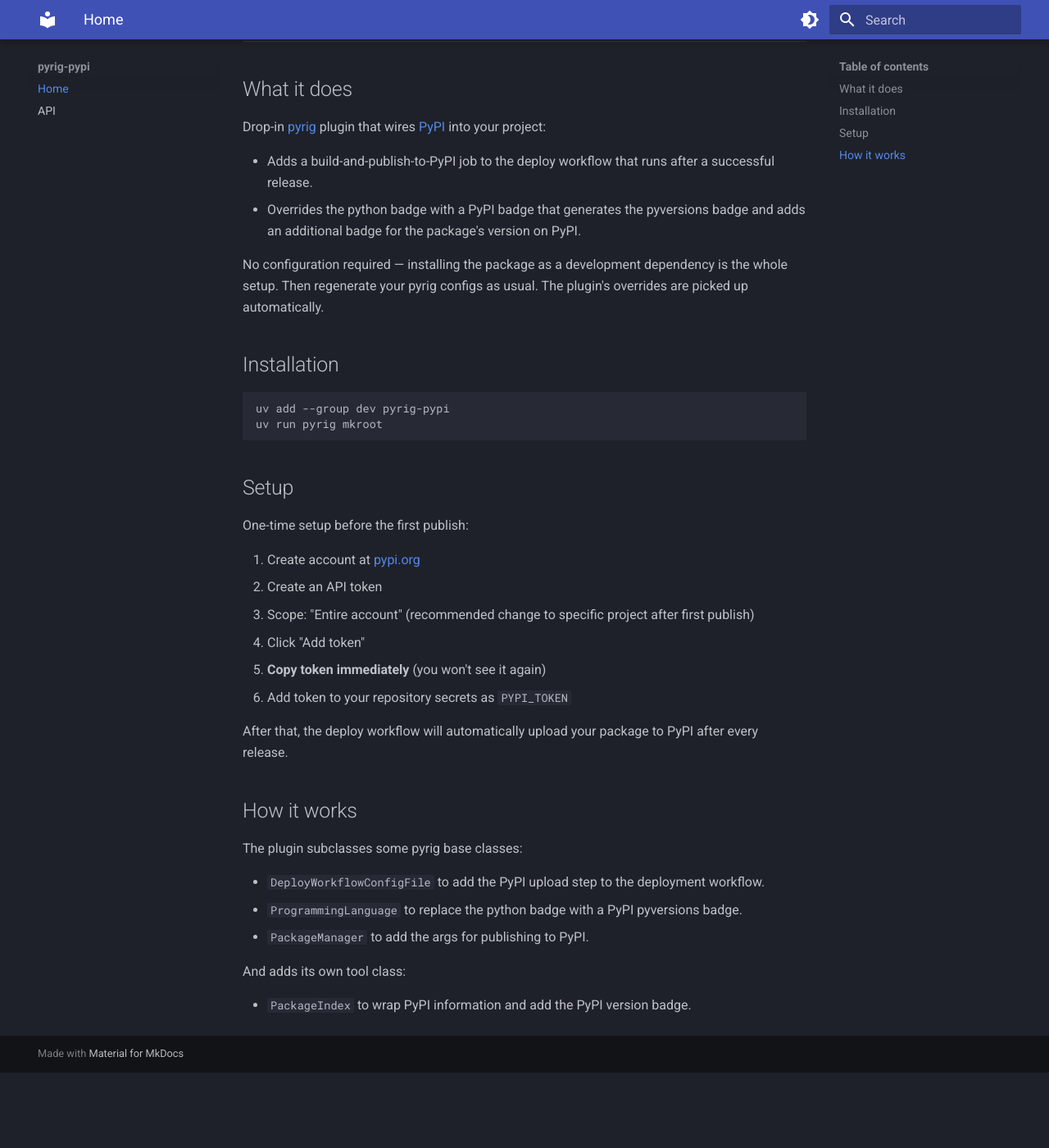
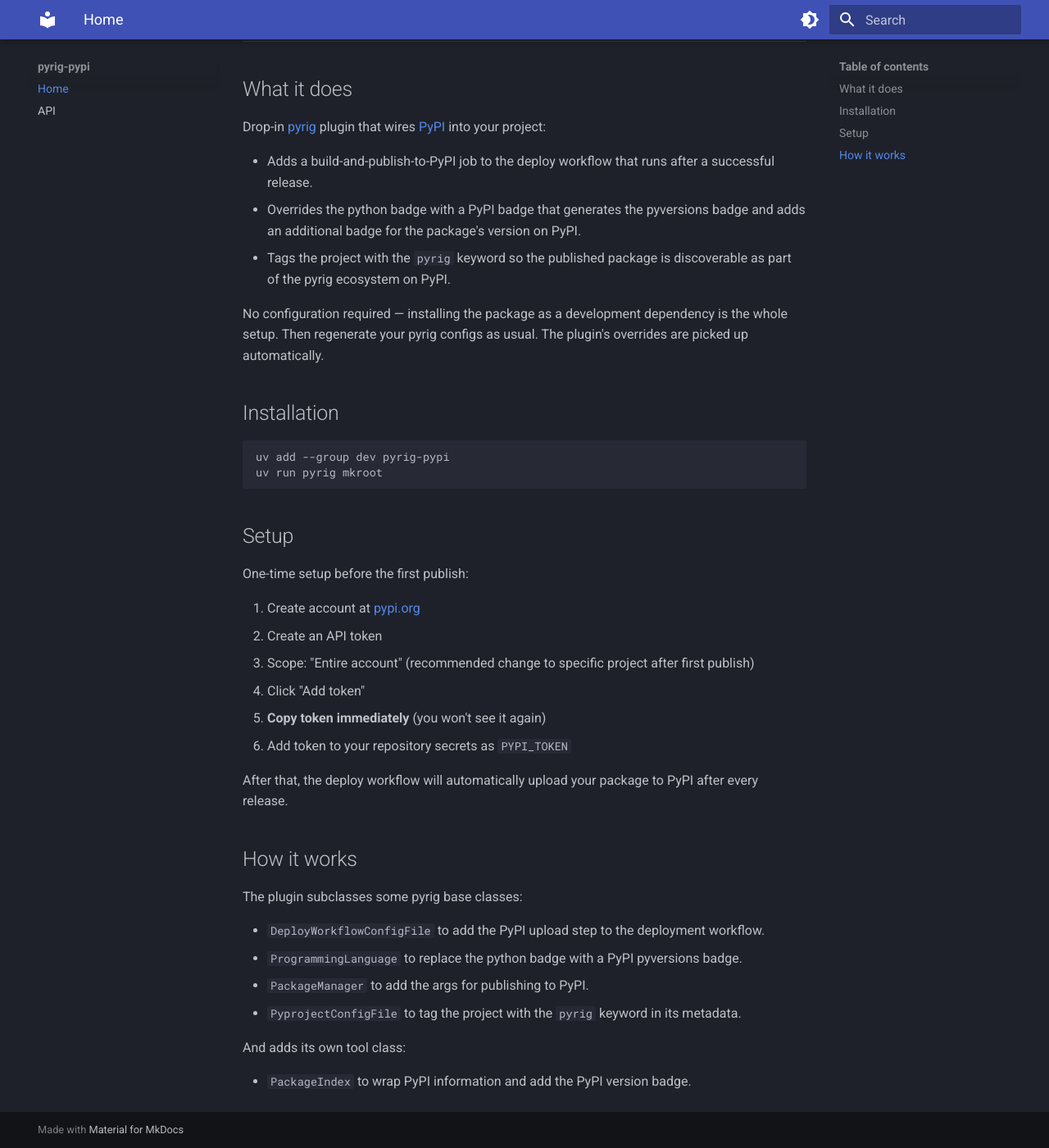
Before and after one commit to Winipedia/pyrig-pypi, an MkDocs documentation site: the page built from docs/index.md, in a window 1280 px wide and 1400 px high, scrolled down 519 px. Shown: the whole window at 82% size. Built offline with MkDocs 1.6.1 and Material for MkDocs 9.7.7, drawn with Linux system fonts in a browser that asks for light colours; before the commit the page ends 1827 px from its top, so only the background shows below that.

Commit message:
docs upgrade

```diff
--- a/docs/index.md
+++ b/docs/index.md
@@ -42,6 +42,8 @@ Drop-in [pyrig](https://github.com/Winipedia/pyrig) plugin that wires
   after a successful release.
 - Overrides the python badge with a PyPI badge that generates the pyversions badge
   and adds an additional badge for the package's version on PyPI.
+- Tags the project with the `pyrig` keyword so the published package is
+  discoverable as part of the pyrig ecosystem on PyPI.
 
 No configuration required — installing the package as a development dependency
 is the whole setup. Then regenerate your pyrig configs as usual.
@@ -76,6 +78,7 @@ The plugin subclasses some pyrig base classes:
 - `DeployWorkflowConfigFile` to add the PyPI upload step to the deployment workflow.
 - `ProgrammingLanguage` to replace the python badge with a PyPI pyversions badge.
 - `PackageManager` to add the args for publishing to PyPI.
+- `PyprojectConfigFile` to tag the project with the `pyrig` keyword in its metadata.
 
 And adds its own tool class:
 
--- a/pyproject.toml
+++ b/pyproject.toml
@@ -1,6 +1,6 @@
 [project]
 name = "pyrig-pypi"
-version = "1.2.2"
+version = "1.2.3"
 description = "A pyrig plugin for publishing Python packages to PyPI."
 readme = "README.md"
 requires-python = ">=3.12"
```
Also changed, not shown: README.md (+5 -0 lines), 2 other files.
